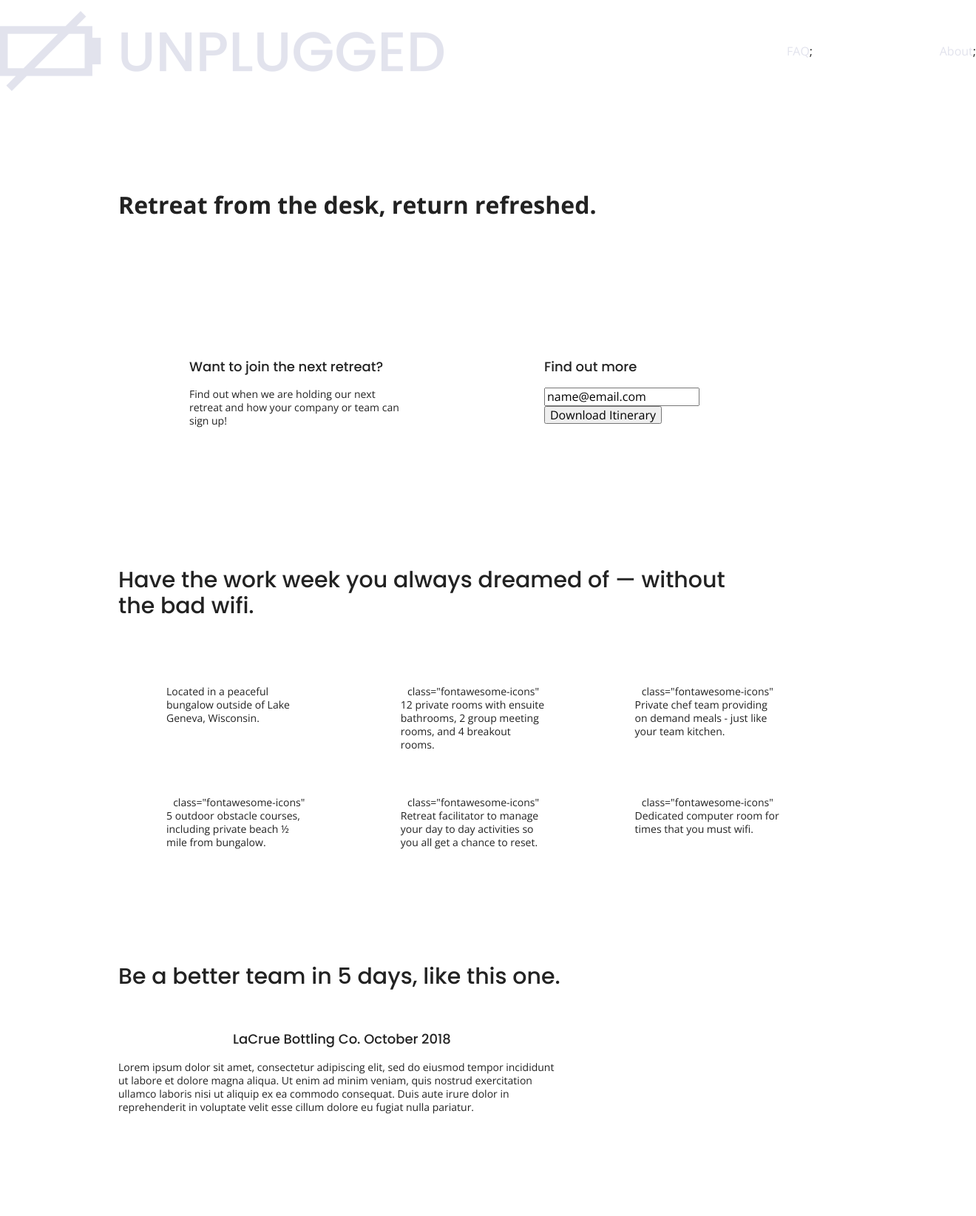
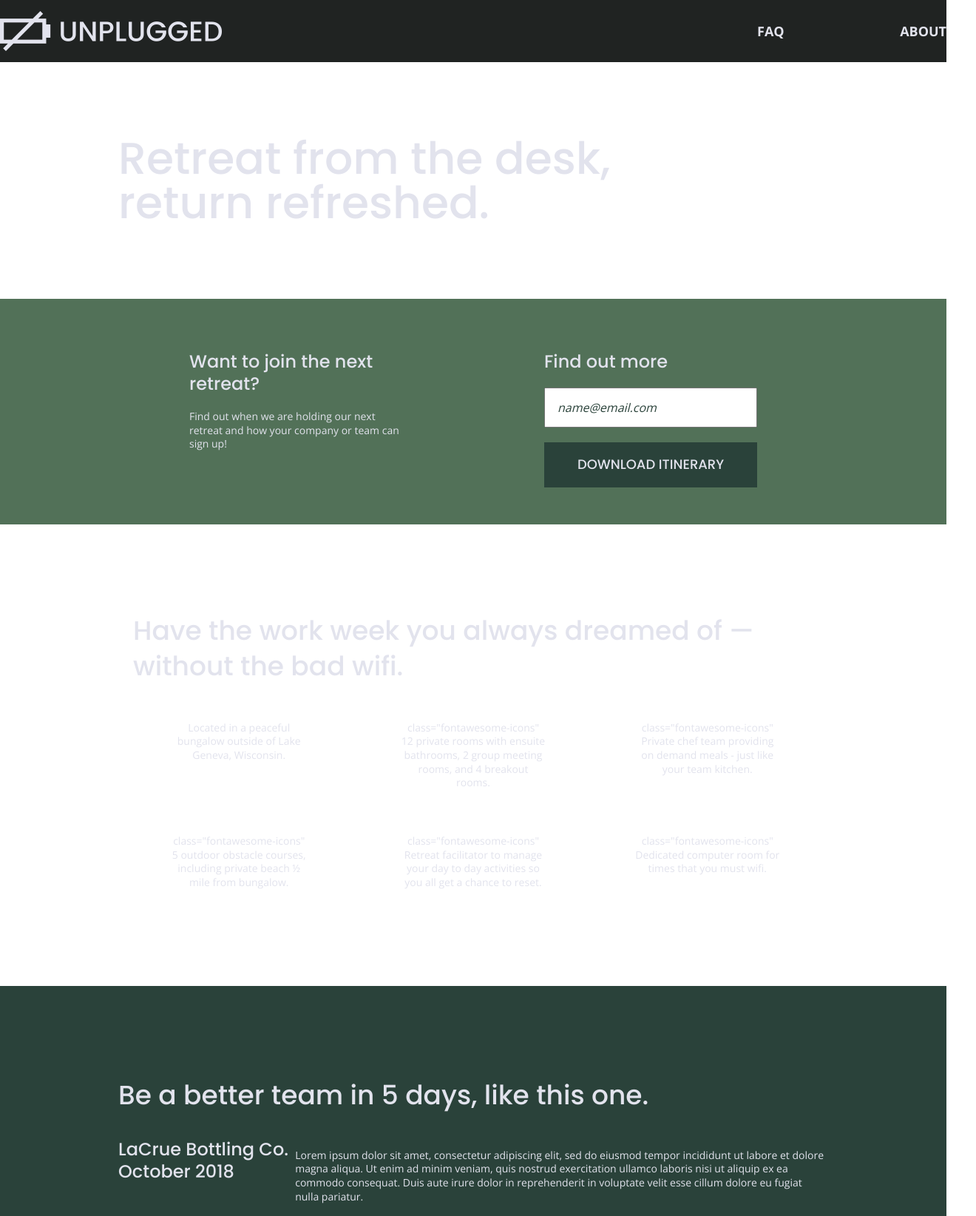
Before and after one commit to Wesley-Alan/unplugged, a website built with Parcel: page index.html in a window 1280 px wide. Shown: the top 1644 px of the page at 74% size, 1320 px wide, since content can reach past the window. Built offline with nearby package versions, Linux system fonts and the light colour scheme.

Commit message:
Added remaining styles to all pages and correction to html

```diff
--- a/css/main.css
+++ b/css/main.css
@@ -98,11 +98,14 @@
   font-family: 'Open Sans', sans-serif;
   font-size: 1em;
   text-align: left;
+  color: #e2e3ed;
 
 }
 
 ul,ol {
   list-style-type: none;
+  margin: 0;
+  padding: 0;
 
 }
 
@@ -123,6 +126,7 @@
   font-family: 'Poppins', sans-serif;
   font-size: 1.125em;
   font-weight: 500;
+  margin: 20px 0;
 
 }
 
@@ -133,7 +137,8 @@
 }
 
 img {
-
+  width: 60%;
+  margin-left: 20%;
 }
 
 figure {
@@ -161,6 +166,9 @@
   display: flex;
   justify-content: center;
   padding: 15px 0;
+  background-color: #202322;
+
+
 }
 
 header .content-wrapper {
@@ -172,15 +180,20 @@
 
 }
 
+
 .header-divider {
   width: 100%;
   height: 1px;
   margin: 10px 0 20px 0;
+  color: #3a3a3a;
 
 }
 
 header nav {
   width: 60%;
+  font-size: 1.125rem;
+  font-weight: bold;
+  text-transform: uppercase;
 }
 
 header nav ul {
@@ -195,6 +208,8 @@
   flex-direction: column;
   align-items: center;
   text-align: center;
+  background-color: #202322;
+
 }
 
 footer p {
@@ -203,7 +218,6 @@
 
 footer .content-wrapper {
   width: 55%;
-  margin: 50px;
 }
 
 footer .contact {
@@ -214,6 +228,8 @@
   display: flex;
   justify-content: space-around;
   align-items: center;
+  background-color: #527158;
+
 
 }
 
@@ -239,6 +255,13 @@
   display: flex;
   justify-content: center;
 }
+.hero-area h1 {
+  font-size: 2.25rem;
+  font-family: 'Poppins', Helvetica, Arial, sans-serif;
+  font-weight: 500;
+  line-height: 1.2;
+}
+
 
 
 /* Aside */
@@ -247,6 +270,34 @@
 aside {
   display: flex;
   justify-content: center;
+  background-color: #527158;
+
+}
+
+aside .form {
+  margin-top: 30px;
+}
+
+input[type=text] {
+  box-sizing: border-box;
+  width: 100%;
+  color: #2a423a;
+  font-style: italic;
+  padding: 1em;
+}
+
+input[type=button] {
+  width: 100%;
+  padding: 20px 0;
+  margin-top: 20px;
+  background-color: #2a423a;
+  font-family: 'Poppins', Helvetica, Arial, sans-serif;
+  font-weight: 500;
+  font-size: 1.125em;
+  color: #e2e3ed;
+  border: none;
+  text-align: center;
+  text-transform: uppercase;
 }
 
 
@@ -262,9 +313,6 @@
   margin-bottom: 60px;
 }
 
-.features .content-wrapper {
-
-}
 
 .features article {
   width: 63%;
@@ -282,6 +330,7 @@
 
 .features p {
   margin: 0;
+  text-align: center;
 
 }
 
@@ -292,14 +341,16 @@
 .reviews {
   display: flex;
   justify-content: center;
+  background-color: #2a423a;
 }
 
 .reviews h2 {
   margin-bottom: 40px;
+  line-height: 1;
 
 }
 
-.reveiws h3 {
+.reviews h3 {
   width: 55%;
   margin: 20px 0;
 }
@@ -315,12 +366,16 @@
   .mission {
     display: flex;
   justify-content: center;
+  background-color: #527158;
+
   }
 
 
   .contact-section {
     display: flex;
     justify-content: center;
+    background-color: #2a423a;
+
 
   }
 
@@ -328,13 +383,7 @@
     margin: 0;
   }
 
-
-
-
-
-
-
-  /* ==============================================================================
+ /* ==============================================================================
   ====================================================================================
     Faq Page
     ==============================================================================
@@ -344,6 +393,8 @@
     .faq {
       display: flex;
       justify-content: center;
+      background-color: #527158;
+
     }
 
     .faq .content-wrapper {
@@ -357,23 +408,19 @@
 
     .faq h2 {
       margin-bottom: 40px;
+      line-height: 1;
     }
 
     .faq-content {
       margin-bottom: 50px;
 
     }
+    .faq-content h4 {
+      line-height: 1.33;
+    }
 
 
-
-
-
-
-
-
-
-
-    /* ==========================================================================
+ /* ==========================================================================
    Helper classes
    ========================================================================== */
 
@@ -470,6 +517,15 @@
     width: 640px;
     margin: 100px 0;
   }
+  h2 {
+    font-size: 2.25;
+    line-height: 1.33;
+  }
+  h3 {
+    font-size: 1.5rem;
+    line-height: 1.25;
+
+  }
 
   /* Header */
 
@@ -481,6 +537,11 @@
   header .content-wrapper {
     width: 100%;
     justify-content: space-between;
+  }
+  header img {
+    max-width: 50%;
+    margin-left: 0;
+
   }
 
   header nav {
@@ -499,7 +560,10 @@
 
   /* Hero Area */
 
-  .hero-area {
+  .hero-area h1 {
+    font-size: 3rem;
+    line-height: 1;
+    margin: 0;
 
   }
 
@@ -523,6 +587,10 @@
 
   /* Features */
 
+  .features h2 {
+    margin: 20px;
+  }
+
   .features article {
     display: flex;
     align-items: center;
@@ -537,17 +605,25 @@
 
   }
 
-  /* Reveiws */
+  /* Reviews */
 
-  .reveiws article {
+  .reviews article {
     display: flex;
     justify-content: space-between;
 
   }
 
-  .reveiws article div {
+  .reviews article div {
     width: 49%;
 
+  }
+  .reviews h2 {
+    width: 85%;
+  }
+
+  .reviews h3 {
+    width: 75%;
+    margin: 0;
   }
 
   /* Footer */
@@ -561,19 +637,29 @@
     display: flex;
     justify-content: space-between;
     align-items: center;
-
+    flex-direction: row;
 
   }
 
   footer .contact {
-    margin-bottom: 0%;
+    margin-bottom: 0;
   }
+  footer h4 {
+    font-size: 1.5rem;
+    margin-bottom: 40px;
+
+  }
+  footer p {
+    line-height: 1.285;
+  }
+
 
   footer .copyright {
     width: 100%;
 
   }
-}
+
+
 
 /*========================================================================================
 About Page
@@ -604,6 +690,9 @@
   align-items: flex-start;
 
 }
+.contact-content h4 {
+  font-size: 1.5rem;
+}
 
 /*=============================================================================
    FAQ Page
@@ -622,8 +711,13 @@
    .faq h2 {
     width: 100%;
    }
+   .faq h4, .faq p {
+    font-size: .875rem;
+    line-height: 1.125;
 
+   }
 
+  }
 
 
 
@@ -639,17 +733,29 @@
     width: 960px;
   }
 
-}
-
 /* Header */
 
 header {
   padding: 15px 0;
 }
 
+h2 {
+  font-size: 2.25rem;
+}
+h3,h4 {
+  font-size: 1.875;
+}
+
+p {
+  font-size: 1.125;
+  line-height: 1.333;
+
+}
+
 /* Hero */
 .hero-area h1 {
   width: 80%;
+  font-size: 3.75rem;
 }
 
 
@@ -672,10 +778,17 @@
   flex-basis: 33%;
 }
 
-/* Reveiws */
-.reveiws article div {
+/* Reviews */
+
+reviews h2 {
+  padding-bottom: 50px;
+}
+.reviews article div {
   width: 42%;
+}
 
+footer h4 {
+  font-size: 1.875rem;
 }
 /*========================================================================================
 About Page
@@ -684,15 +797,12 @@
 .mission h2,
 .contact-section .content-wrapper h2 {
   width: 95%;
+  font-size: 3rem;
+
 }
-
-
-
-
-
-
-
-
+.contact-content h4 {
+  font-size: 1.875em;
+}
 
 
 
@@ -702,8 +812,18 @@
    */
    .faq h2 {
     width: 100%;
+    font-size: 3rem;
    }
+   .faq h4 {
+    font-size: 1.125rem;
+    line-height: 1;
+   }
+   .faq p {
+    font-size: 1.125rem;
+    line-height: 1;
 
+   }
+  }
 
 
 
```
Also changed, not shown: index.html (+4 -2 lines).
